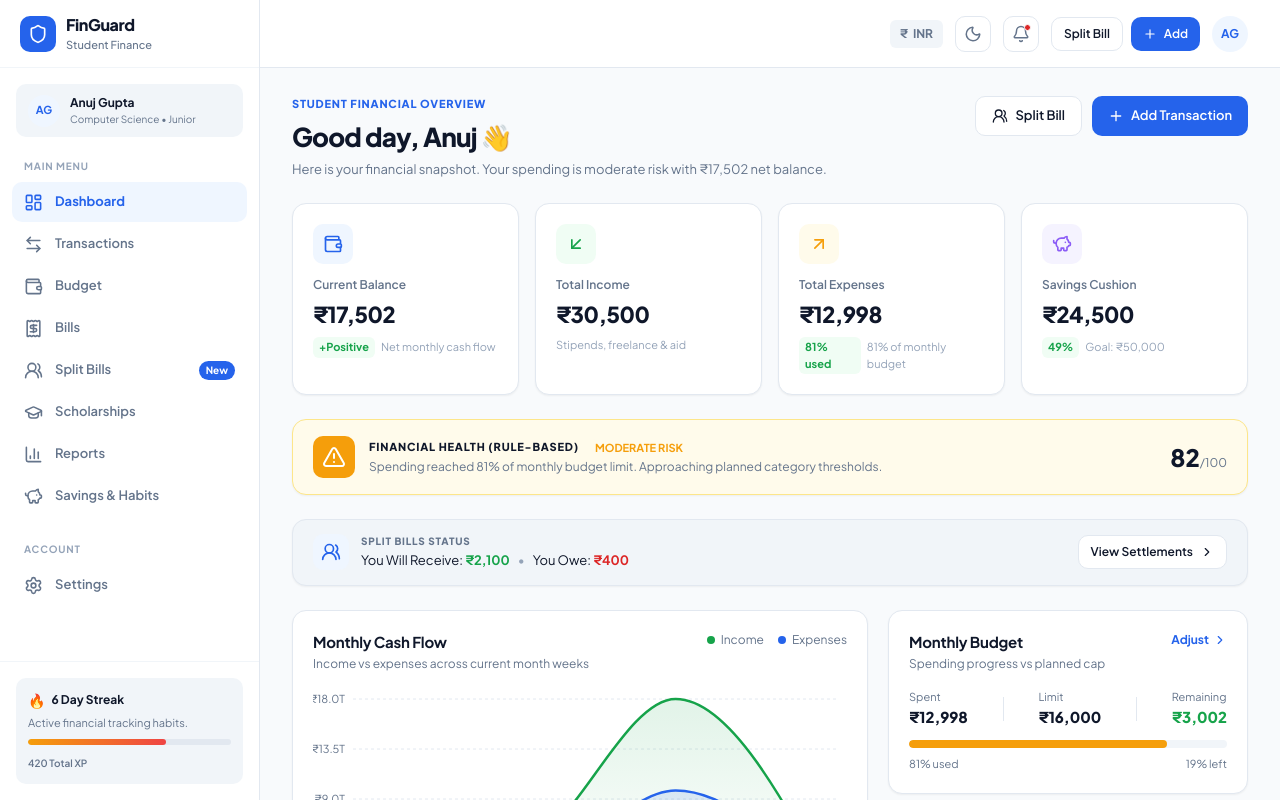
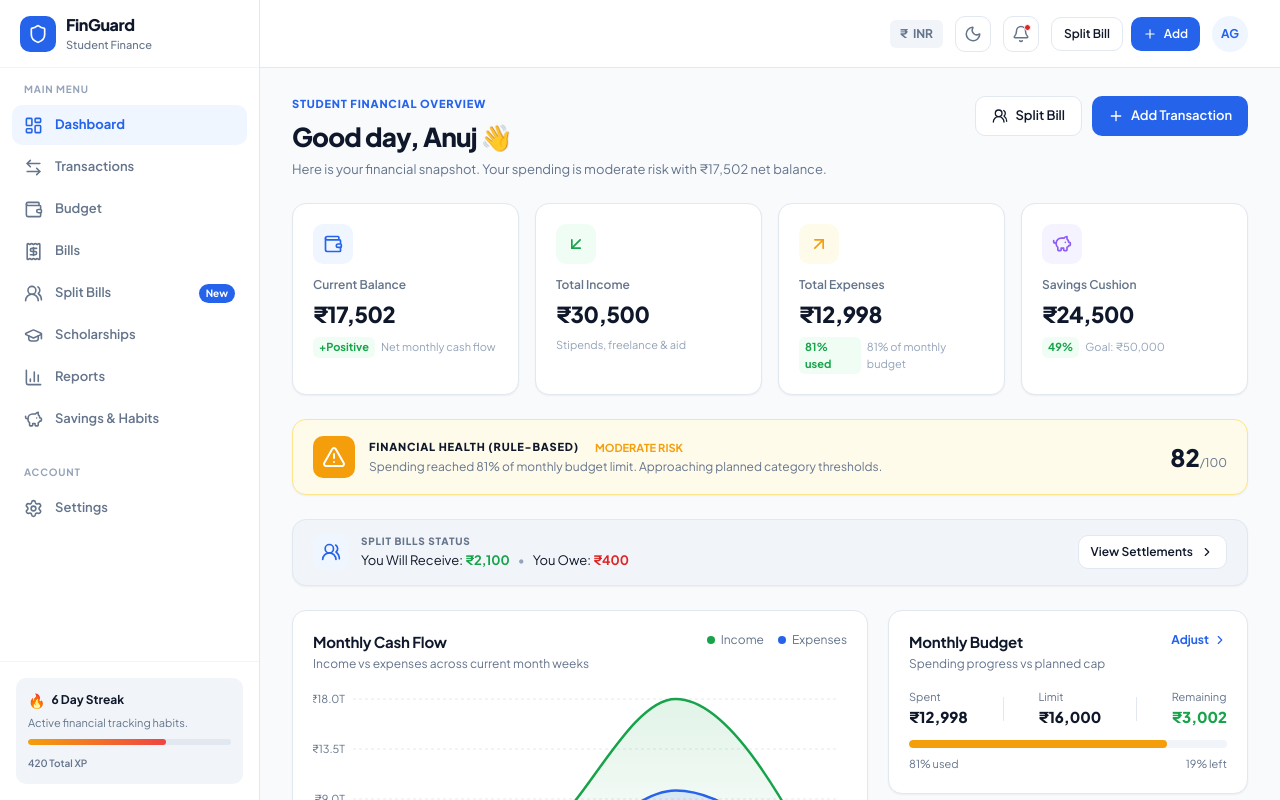
Before and after one commit to anujgupta2808/FinGuard, a React (Vite) app: page / in a window 1280 px wide. Built offline with nearby package versions, Linux system fonts and the light colour scheme.

Commit message:
Remove student badge card from sidebar

```diff
--- a/src/components/layout/Sidebar.jsx
+++ b/src/components/layout/Sidebar.jsx
@@ -1,5 +1,5 @@
 import React from 'react'
-import { NavLink, Link } from 'react-router-dom'
+import { NavLink } from 'react-router-dom'
 import {
   LayoutDashboard,
   ArrowLeftRight,
@@ -12,7 +12,6 @@ import {
   Settings,
   X,
   Shield,
-  Sparkles,
 } from 'lucide-react'
 import { useFinance } from '../../context/FinanceContext'
 
@@ -33,14 +32,7 @@ export const bottomNavItems = [
 
 export function Sidebar({ mobileOpen, onClose, onQuickAdd }) {
   const { state } = useFinance()
-  const { user, habit } = state
-
-  const initials = (user?.name || 'A G')
-    .split(' ')
-    .map(w => w[0])
-    .join('')
-    .slice(0, 2)
-    .toUpperCase()
+  const { habit } = state
 
   return (
     <>
@@ -71,20 +63,6 @@ export function Sidebar({ mobileOpen, onClose, onQuickAdd }) {
             <X size={20} />
           </button>
         </div>
-
-        <Link
-          to="/settings"
-          className="student-badge-card"
-          onClick={onClose}
-          title="Student Profile & Settings"
-          style={{ textDecoration: 'none', display: 'flex' }}
-        >
-          <div className="student-avatar-small">{initials}</div>
-          <div className="student-info">
-            <span className="student-name">{user?.name}</span>
-            <span className="student-meta">{user?.major || 'Student'} • {user?.year || 'Junior'}</span>
-          </div>
-        </Link>
 
         <nav className="sidebar-nav">
           <div className="nav-section-label">MAIN MENU</div>
```
